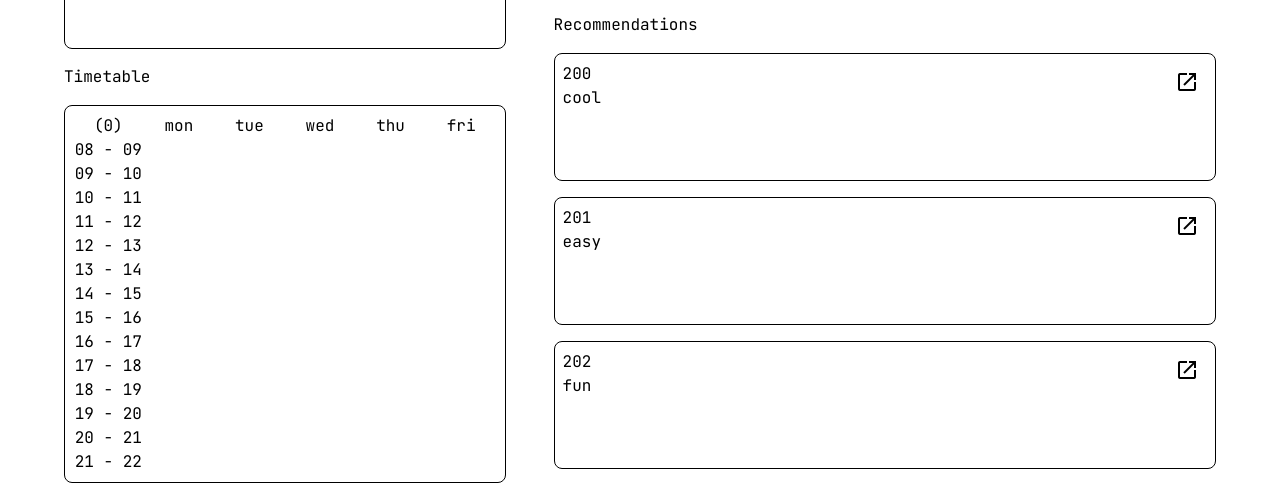
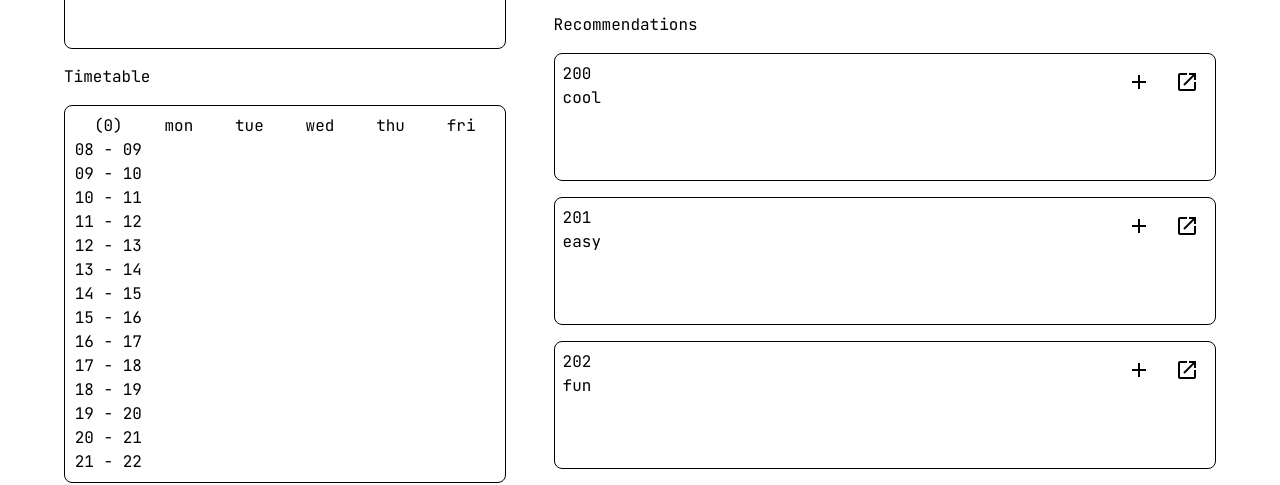
Before and after one commit to srpnt3/slopvauzet, a React (Vite) app in the folder frontend/: page / in a window 1280 px wide. Shown: the part 261-746 px from the top of the page. Built offline with nearby package versions, Linux system fonts and the light colour scheme.

Commit message:
toggle add courses, force update state in a dumb way im sorry

```diff
--- a/frontend/src/App.tsx
+++ b/frontend/src/App.tsx
@@ -10,6 +10,7 @@ import { getCurrentCourses } from "./util/courses";
 function App() {
   const [courses, setCourses] = useState<Course[]>([]);
   const [coursePopup, setCoursePopup] = useState<Course | undefined>(undefined);
+  const [coursesChanged, setCoursesChanged] = useState<number>(1); // set to nonzero to force rerender with new localstorage courses
 
   // todo: persist in localstorage
   const [level, setLevel] = useState<string>("Bachelor");
@@ -17,8 +18,10 @@ function App() {
   const [programme, setProgramme] = useState<string>("Computer Science Bachelor");
 
   useEffect(() => {
+    if (coursesChanged == 0) return;
     setCourses(getCurrentCourses());
-  }, []);
+    setCoursesChanged(0);
+  }, [coursesChanged]);
 
   return (
     <div className="app">
@@ -31,7 +34,7 @@ function App() {
           <Timetable courses={courses}></Timetable>
         </div>
         <div className="searchColumn">
-          <Search setCoursePopup={setCoursePopup}></Search>
+          <Search setCoursePopup={setCoursePopup} setCoursesChanged={setCoursesChanged}></Search>
         </div>
       </main>
       {coursePopup && <CoursePopup course={coursePopup} setCoursePopup={setCoursePopup}></CoursePopup>}
--- a/frontend/src/components/Result.css
+++ b/frontend/src/components/Result.css
@@ -15,6 +15,19 @@
 
 	}
 
+	.add {
+		position: absolute;
+		top: 1rem;
+		right: 4rem;
+
+		&.active {
+			border: solid 1px;
+			border-radius: 4px;
+			color: white;
+			background-color: black;
+		}
+	}
+
 	.open {
 		position: absolute;
 		top: 1rem;
--- a/frontend/src/components/Result.tsx
+++ b/frontend/src/components/Result.tsx
@@ -1,12 +1,24 @@
+import { addCurrentCourse, inCurrentCourses, removeCurrentCourse } from "../util/courses";
 import "./Result.css";
 import type { Course } from "./Search";
 import Symbol from "./Symbol";
 
-function Result({course, setCoursePopup}: {course: Course, setCoursePopup: (course: Course | undefined) => void}) {
+function Result({course, setCoursePopup, setCoursesChanged}: {course: Course, setCoursePopup: (course: Course | undefined) => void, setCoursesChanged: (i: number) => void}) {
+  const toggleAddCourse = (course: Course) => {
+    if (!inCurrentCourses(course.id)) {
+      addCurrentCourse(course);
+      setCoursesChanged(Math.random());
+    } else {
+      removeCurrentCourse(course.id);
+      setCoursesChanged(Math.random());
+    }
+  };
+
   return (
     <div className="result">
       <div className="id">{course.id}</div>
       <div className="name">{course.name}</div>
+      <button className={"add " + (inCurrentCourses(course.id) ? "active" : "")} onClick={() => toggleAddCourse(course)}><Symbol>add</Symbol></button>
       <button className="open" onClick={() => setCoursePopup(course)}><Symbol>open_in_new</Symbol></button>
     </div>
   );
--- a/frontend/src/components/Search.tsx
+++ b/frontend/src/components/Search.tsx
@@ -13,7 +13,7 @@ export type Filters = {
   credits: number,
 };
 
-function Search({setCoursePopup}: {setCoursePopup: (course: Course | undefined) => void}) {
+function Search({setCoursePopup, setCoursesChanged}: {setCoursePopup: (course: Course | undefined) => void, setCoursesChanged: (i: number) => void}) {
   const [results, setResults] = useState<Course[]>([]);
   const [recommendations, setRecommendations] = useState<Course[]>([]);
   const [filters, setFilters] = useState<Filters>({credits: 0});
@@ -54,11 +54,11 @@ function Search({setCoursePopup}: {setCoursePopup: (course: Course | undefined)
       <div className="results">
         {results.length > 0 && <>
           <div className="title">Results</div>
-          {results.map((course, i) => <Result course={course} setCoursePopup={setCoursePopup} key={i}></Result>)}
+          {results.map((course, i) => <Result course={course} setCoursePopup={setCoursePopup} setCoursesChanged={setCoursesChanged} key={i}></Result>)}
         </>}
         {recommendations.length > 0 && <>
           <div className="title">Recommendations</div>
-          {recommendations.map((course, i) => <Result course={course} setCoursePopup={setCoursePopup} key={i}></Result>)}
+          {recommendations.map((course, i) => <Result course={course} setCoursePopup={setCoursePopup} setCoursesChanged={setCoursesChanged} key={i}></Result>)}
         </>}
       </div>
     </div>
--- a/frontend/src/util/courses.ts
+++ b/frontend/src/util/courses.ts
@@ -12,7 +12,7 @@ export function setCurrentCourses(courses: Course[]) {
 
 export function addCurrentCourse(course: Course) {
 	let courses = getCurrentCourses();
-	if (!courses.map(c => c.name).includes(course.name)) { // todo: check equality properly
+	if (!courses.map(c => c.id).includes(course.id)) { // todo: check equality properly
 		courses.push(course);
 		setCurrentCourses(courses);
 	}
@@ -20,6 +20,11 @@ export function addCurrentCourse(course: Course) {
 
 export function removeCurrentCourse(id: string) {
 	let courses = getCurrentCourses();
-	courses = courses.filter(c => c.name != id);
+	courses = courses.filter(c => c.id != id);
 	setCurrentCourses(courses);
 }
+
+export function inCurrentCourses(id: string): boolean {
+	let courses = getCurrentCourses();
+	return courses.map(c => c.id).includes(id);
+}
```
